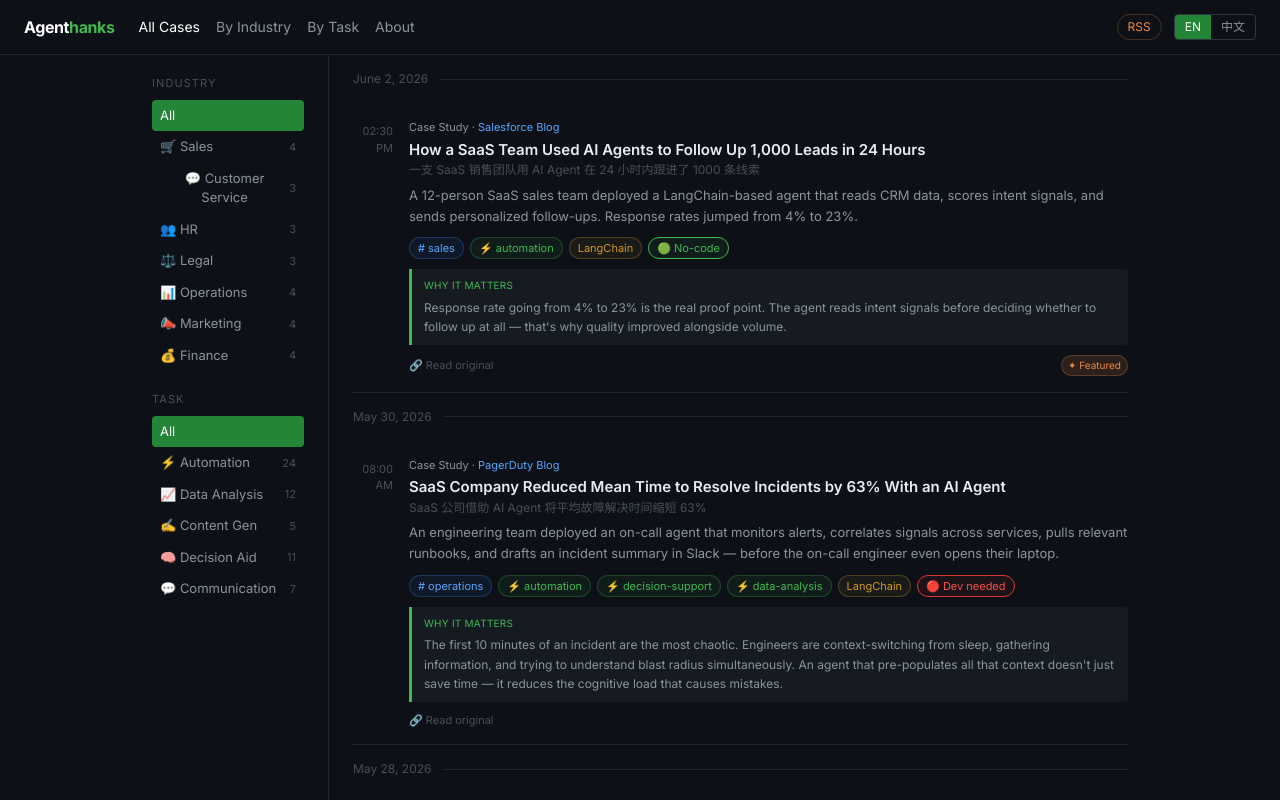
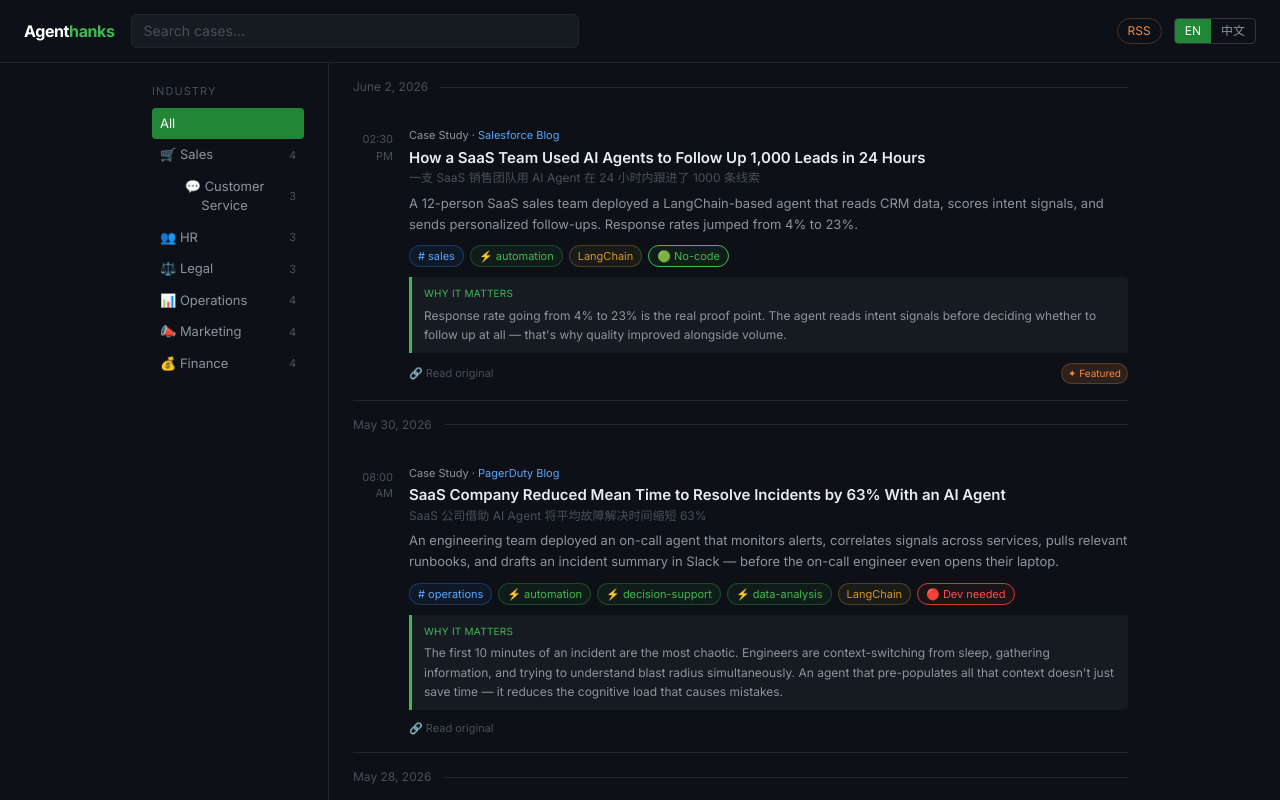
Before and after one commit to odebo/agentcases, a Next.js app: page / in a window 1280 px wide. Shown: the top 800 px of the page. Built offline with nearby package versions, Linux system fonts and the light colour scheme.

Commit message:
feat: replace nav links with search bar, remove task section from sidebar

```diff
--- a/components/Nav.tsx
+++ b/components/Nav.tsx
@@ -1,31 +1,37 @@
 'use client'
 import Link from 'next/link'
-import { usePathname } from 'next/navigation'
+import { usePathname, useRouter } from 'next/navigation'
+import { useState } from 'react'
 
 export default function Nav({ lang = 'en' }: { lang?: 'en' | 'zh' }) {
   const pathname = usePathname()
+  const router = useRouter()
   const isZh = lang === 'zh'
   const prefix = isZh ? '/zh' : ''
+  const [query, setQuery] = useState('')
+
+  function handleSearch(e: React.FormEvent) {
+    e.preventDefault()
+    const q = query.trim()
+    if (!q) return
+    router.push(`${prefix}/search?q=${encodeURIComponent(q)}`)
+  }
 
   return (
-    <nav className="flex items-center gap-6 px-6 py-3.5 border-b border-[var(--border)] sticky top-0 bg-[var(--bg)] z-10">
-      <Link href={prefix || '/'} className="font-bold text-base text-white tracking-tight">
+    <nav className="flex items-center gap-4 px-6 py-3.5 border-b border-[var(--border)] sticky top-0 bg-[var(--bg)] z-10">
+      <Link href={prefix || '/'} className="font-bold text-base text-white tracking-tight shrink-0">
         Agent<span className="text-[var(--accent-green)]">hanks</span>
       </Link>
-      <div className="flex gap-4">
-        {[
-          { href: prefix || '/', label: isZh ? '全部案例' : 'All Cases' },
-          { href: `${prefix}/industry/sales`, label: isZh ? '按行业' : 'By Industry' },
-          { href: `${prefix}/task/automation`, label: isZh ? '按任务' : 'By Task' },
-          { href: '/about', label: isZh ? '关于' : 'About' },
-        ].map(({ href, label }) => (
-          <Link key={href} href={href}
-            className={`text-sm ${pathname === href ? 'text-white' : 'text-[var(--text-muted)] hover:text-[var(--text)]'}`}>
-            {label}
-          </Link>
-        ))}
-      </div>
-      <div className="ml-auto flex items-center gap-3">
+      <form onSubmit={handleSearch} className="flex-1 max-w-md">
+        <input
+          type="text"
+          value={query}
+          onChange={e => setQuery(e.target.value)}
+          placeholder={isZh ? '搜索案例...' : 'Search cases...'}
+          className="w-full bg-[var(--bg-secondary)] border border-[var(--border)] rounded-md px-3 py-1.5 text-sm text-[var(--text)] placeholder-[var(--text-dim)] outline-none focus:border-[var(--border-secondary)]"
+        />
+      </form>
+      <div className="ml-auto flex items-center gap-3 shrink-0">
         <Link href="/rss.xml" className="text-xs text-[var(--accent-orange)] border border-[#f0883e44] px-2.5 py-1 rounded-full">
           RSS
         </Link>
--- a/components/Sidebar.tsx
+++ b/components/Sidebar.tsx
@@ -1,6 +1,5 @@
 'use client'
-import Link from 'next/link'
-import { Industry, TaskType } from '@/lib/types'
+import { Industry } from '@/lib/types'
 
 const INDUSTRIES: { slug: Industry; label: string; labelZh: string; emoji: string }[] = [
   { slug: 'sales',            label: 'Sales',            labelZh: '销售', emoji: '🛒' },
@@ -12,28 +11,17 @@
   { slug: 'finance',          label: 'Finance',          labelZh: '财务', emoji: '💰' },
 ]
 
-const TASKS: { slug: TaskType; label: string; labelZh: string; emoji: string }[] = [
-  { slug: 'automation',             label: 'Automation',    labelZh: '自动化', emoji: '⚡' },
-  { slug: 'data-analysis',          label: 'Data Analysis', labelZh: '数据分析', emoji: '📈' },
-  { slug: 'content-generation',     label: 'Content Gen',   labelZh: '内容生成', emoji: '✍️' },
-  { slug: 'decision-support',       label: 'Decision Aid',  labelZh: '决策辅助', emoji: '🧠' },
-  { slug: 'customer-communication', label: 'Communication', labelZh: '客户沟通', emoji: '💬' },
-]
-
 type Props = {
   lang?: 'en' | 'zh'
   active: Industry | 'all'
   onChange: (v: Industry | 'all') => void
   industryCounts: Record<string, number>
-  taskCounts: Record<string, number>
+  taskCounts?: Record<string, number>
 }
 
-export default function Sidebar({ lang = 'en', active, onChange, industryCounts, taskCounts }: Props) {
-  const prefix = lang === 'zh' ? '/zh' : ''
-
+export default function Sidebar({ lang = 'en', active, onChange, industryCounts }: Props) {
   return (
     <aside className="w-44 shrink-0 py-5 pr-6">
-      <div className="mb-5">
       <div className="text-[11px] uppercase tracking-widest text-[var(--text-dim)] mb-2">
         {lang === 'zh' ? '行业' : 'Industry'}
       </div>
@@ -50,23 +38,6 @@
           <span className="text-[11px] text-[var(--text-dim)]">{industryCounts[slug] ?? 0}</span>
         </button>
       ))}
-      </div>
-      <div>
-        <div className="text-[11px] uppercase tracking-widest text-[var(--text-dim)] mb-2">
-          {lang === 'zh' ? '任务类型' : 'Task'}
-        </div>
-        <Link href={prefix || '/'}
-          className="flex items-center justify-between px-2 py-1.5 rounded text-[13px] bg-[#238636] text-white">
-          <span>{lang === 'zh' ? '全部' : 'All'}</span>
-        </Link>
-        {TASKS.map(({ slug, label, labelZh, emoji }) => (
-          <Link key={slug} href={`${prefix}/task/${slug}`}
-            className="flex items-center justify-between px-2 py-1.5 rounded text-[13px] text-[var(--text-muted)] hover:bg-[var(--bg-secondary)] hover:text-[var(--text)]">
-            <span>{emoji} {lang === 'zh' ? labelZh : label}</span>
-            <span className="text-[11px] text-[var(--text-dim)]">{taskCounts[slug] ?? 0}</span>
-          </Link>
-        ))}
-      </div>
     </aside>
   )
 }
```
Lines whose indentation alone changed are shown as unchanged.
